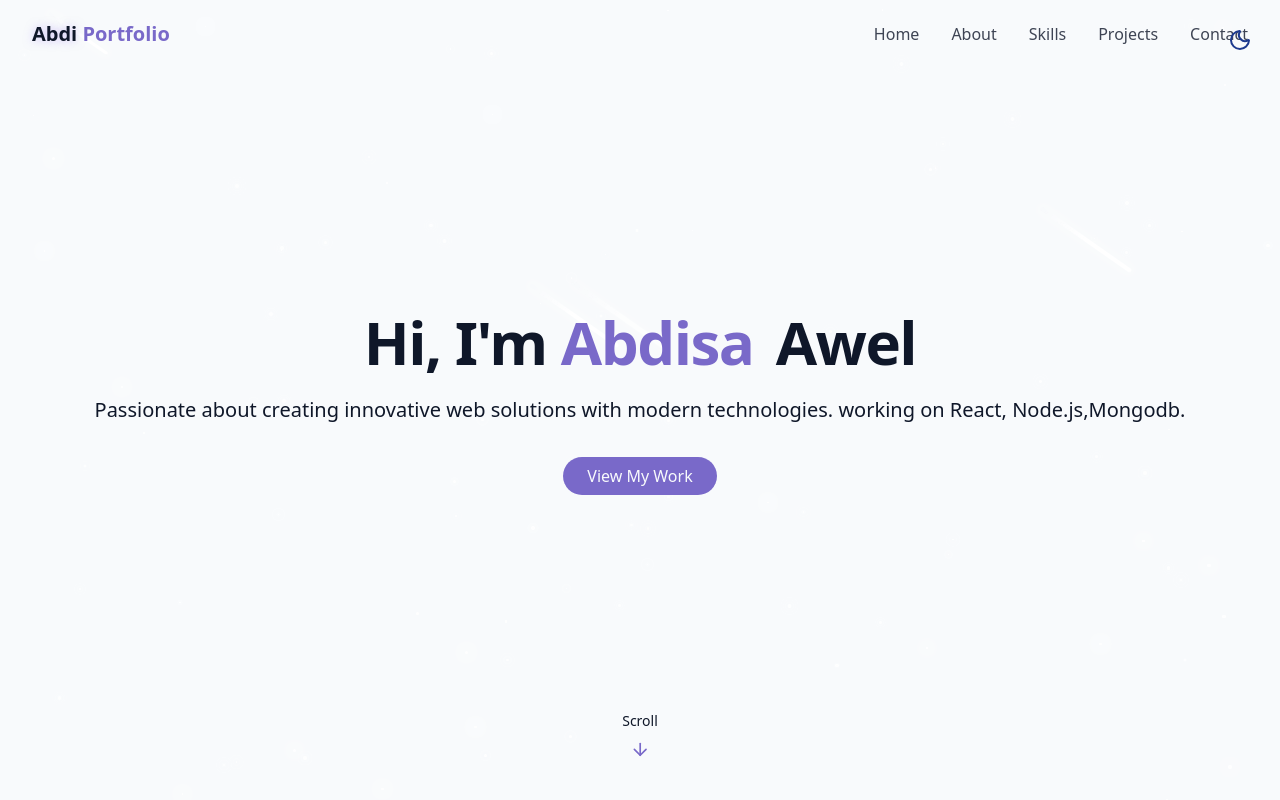
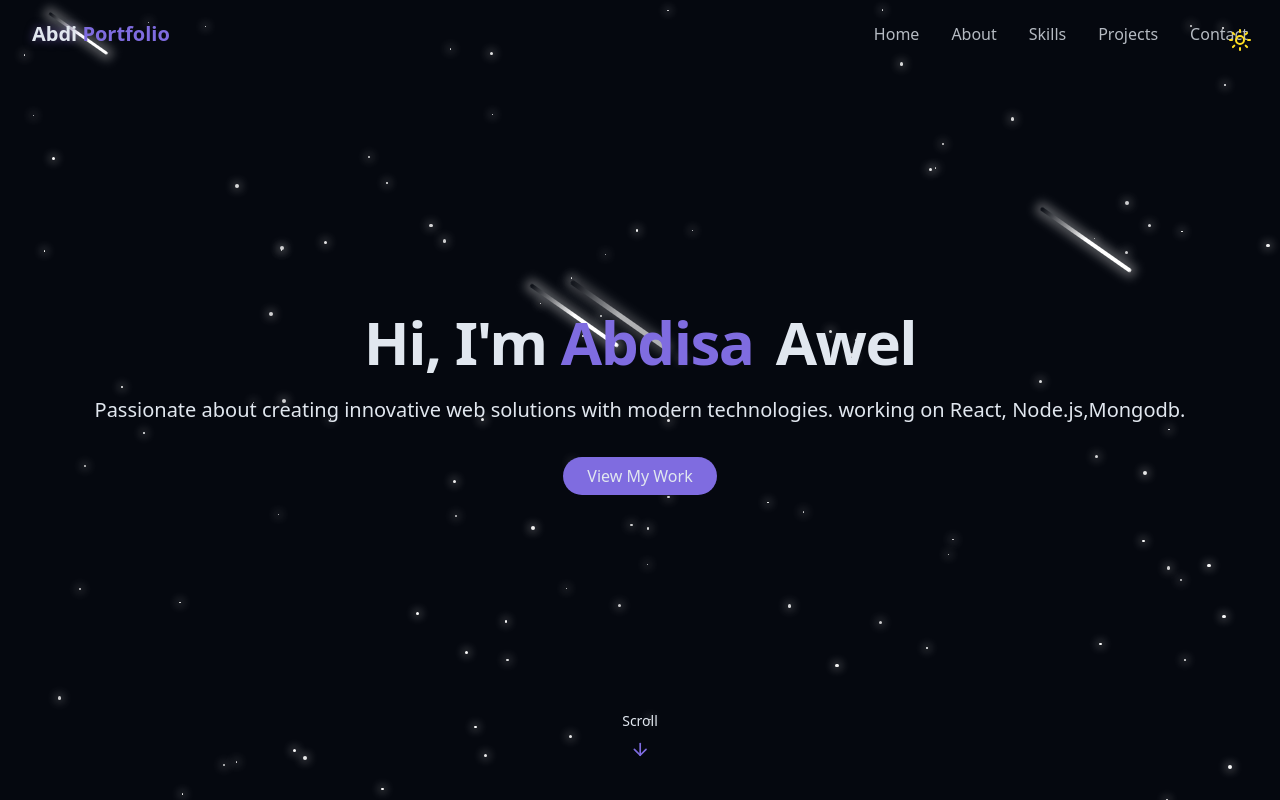
Before and after one commit to abdi-a/my-portfolio-by-React, a React (Vite) app in the folder my portfolio/: page / in a window 1280 px wide. Shown: the top 800 px of the page. Built offline with nearby package versions, Linux system fonts and the light colour scheme.

Commit message:
Set default theme to dark mode

```diff
--- a/my portfolio/index.html
+++ b/my portfolio/index.html
@@ -1,5 +1,5 @@
 <!doctype html>
-<html lang="en">
+<html lang="en" class="dark">
   <head>
     <meta charset="UTF-8" />
     <link rel="icon" type="image/svg+xml" href="/vite.svg" />
--- a/my portfolio/src/components/ThemeToggle.jsx
+++ b/my portfolio/src/components/ThemeToggle.jsx
@@ -3,16 +3,20 @@ import { useEffect, useState } from "react";
 import { cn } from "@/lib/utils";
 
 export const ThemeToggle = () => {
-  const [isDarkMode, setIsDarkMode] = useState(false);
+  // Default state is now true (Dark Mode)
+  const [isDarkMode, setIsDarkMode] = useState(true);
 
   useEffect(() => {
     const storedTheme = localStorage.getItem("theme");
-    if (storedTheme === "dark") {
+    // If user previously selected light mode, respect that.
+    // Otherwise (if storedTheme is 'dark' or null), default to dark mode.
+    if (storedTheme === "light") {
+      setIsDarkMode(false);
+      document.documentElement.classList.remove("dark");
+    } else {
       setIsDarkMode(true);
       document.documentElement.classList.add("dark");
-    } else {
-      localStorage.setItem("theme", "light");
-      setIsDarkMode(false);
+      localStorage.setItem("theme", "dark");
     }
   }, []);
 
```
